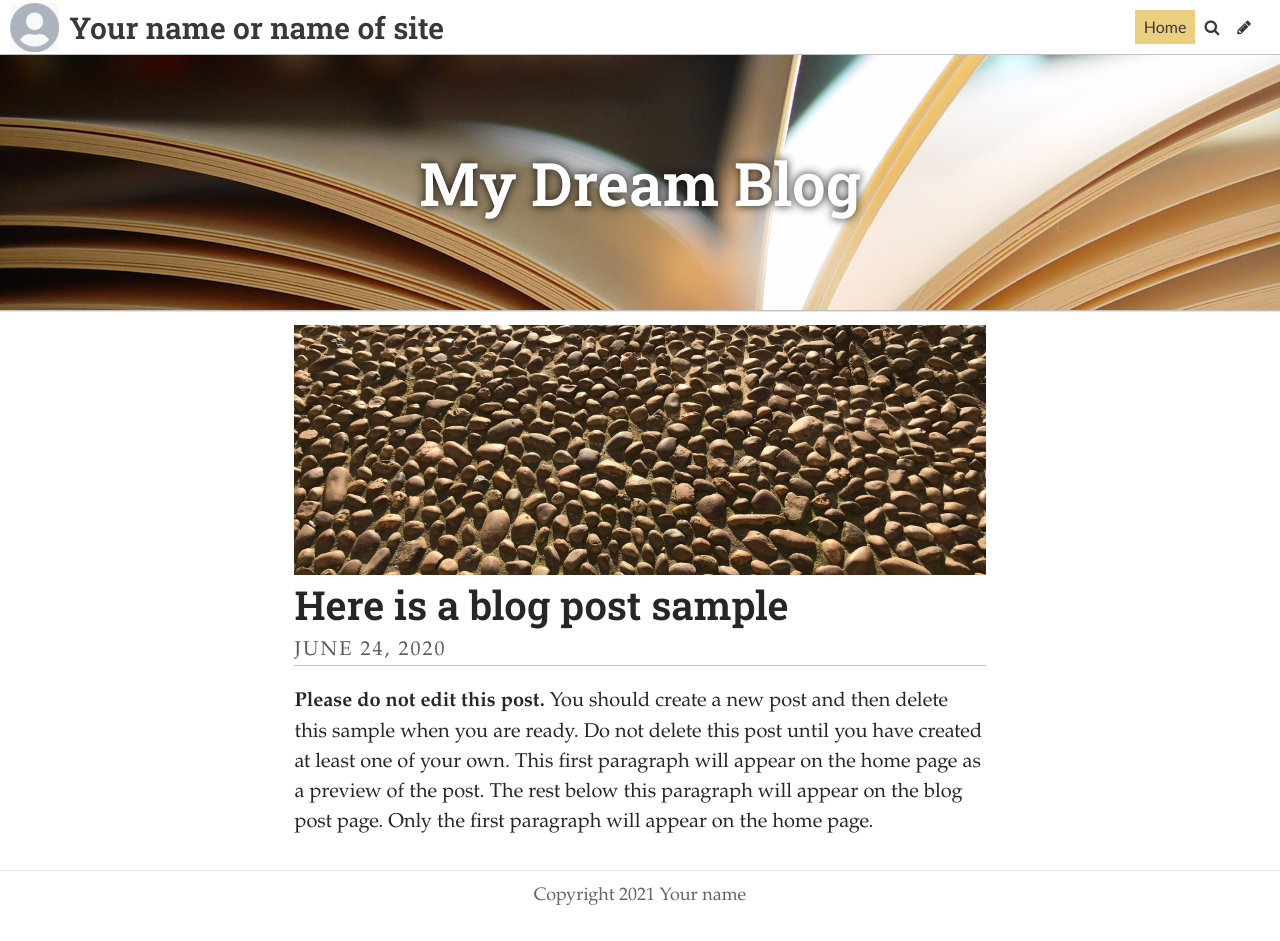
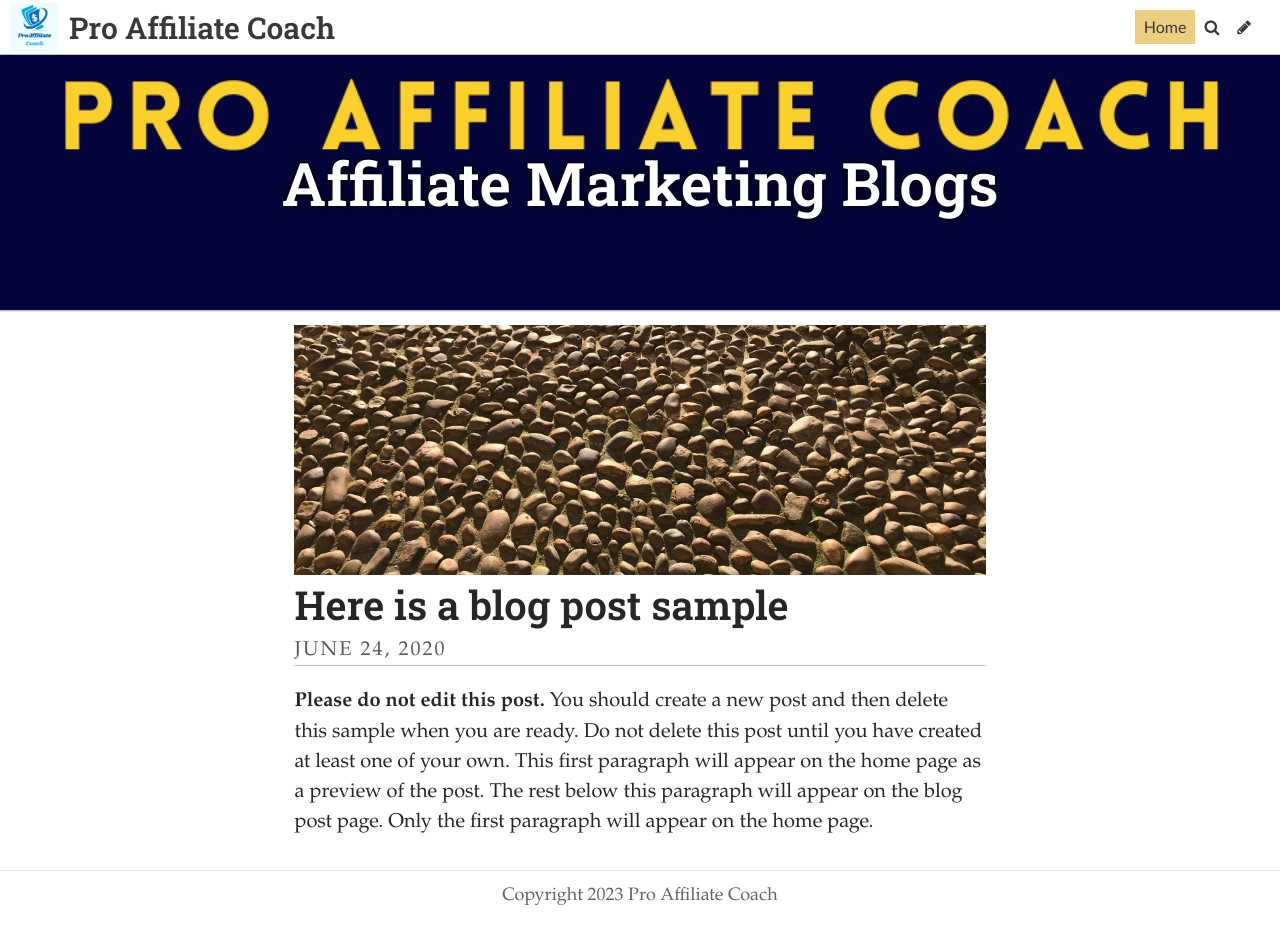
Before and after one commit to ProAffiliateCoach/proaffiliateblog, a Jekyll site: the page built from index.html, in a window 1280 px wide. Built offline with Jekyll 4.4.1, drawn with Linux system fonts in a browser that asks for light colours; some web fonts are replaced; the list of posts is cut into pages by our own code; part of the change alters nothing that is shown.

Commit message:
Update Settings “general”

```diff
--- a/_data/settings.yml
+++ b/_data/settings.yml
@@ -1,13 +1,23 @@
-title: Your name or name of site
-description: A website with a blog
-header_text: My Dream Blog
+title: Pro Affiliate Coach
+description: Welcome to Pro Affiliate Coach official website, a valuable
+  resource hub for affiliate marketers seeking success and growth. We are
+  dedicated to providing you with insightful and actionable blogs that cover a
+  wide range of topics related to affiliate marketing. Whether you're a beginner
+  looking for guidance or an experienced marketer aiming to enhance your
+  strategies, our blog offers expert advice, practical tips, industry updates,
+  and proven techniques to help you optimize your affiliate marketing endeavors.
+  Stay ahead of the curve, refine your skills, and unlock your earning potential
+  with our comprehensive collection of blog posts tailored specifically for
+  affiliate marketers. Start your journey towards affiliate marketing excellence
+  today!
+footer_text: Copyright 2023 Pro Affiliate Coach
+header_feature_image: ../uploads/pro-affiliate-marketing-banner.png
+header_text: Affiliate Marketing Blogs
 header_text_color: "#ffffff"
-footer_text: Copyright 2021 Your name
-header_feature_image: ../uploads/pages.jpg
-bannerheight: "20vmax"
-navbarheight: "55px"
+bannerheight: 20vmax
+navbarheight: 55px
+logo: ../uploads/affiliate-marketing-coach.png
+favicon: ""
 gridlayout: false
-logo: /uploads/logo.jpg
-favicon: /uploads/favicon.ico
+fixednavbar: false
 upzoom: true
-fixednavbar: false
```
Also changed, not shown: uploads/affiliate-marketing-coach.png (added), uploads/pro-affiliate-marketing-banner.png (added).
